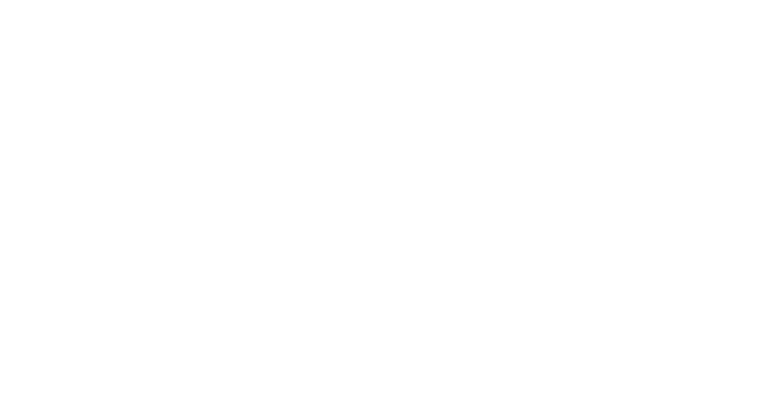
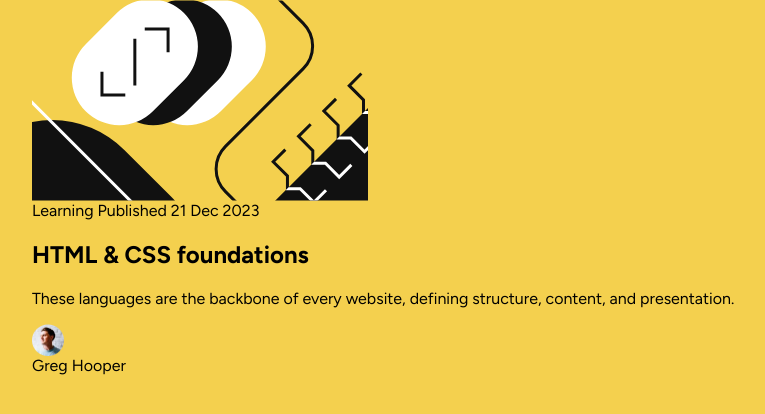
Before and after one commit to yaxery/block-preview-card, a plain HTML site: page index.html in a window 1280 px wide. Shown: the whole page, without its empty margins (8-773 px from the left). Drawn offline with Linux system fonts and the light colour scheme.

Commit message:
Added core markup

```diff
--- a/css/global/reboot.css
+++ b/css/global/reboot.css
@@ -9,6 +9,7 @@ body {
   margin: 0;
   padding: 0;
   font-family: "Figtree", Arial, sans-serif;
+  background-color: #F4D04E;
 }
 
 main {
--- a/css/style.css
+++ b/css/style.css
@@ -0,0 +1,6 @@
+@import "global/reboot.css";
+@import "global/container.css";
+
+
+
+@import "blocks/main-card.css";
--- a/index.html
+++ b/index.html
@@ -15,7 +15,32 @@
 </head>
 
 <body>
-
+  <section class="main">
+    <div class="container">
+      <div class="main-card">
+        <img src="assets/images/illustration-article.svg" alt="main image on blog card" class="main-card__image"
+          width="336" height="200">
+          <div class="main-card__wrapper">
+            <span class="main-card__class">
+              Learning
+            </span>
+            <span class="main-card__date">
+              Published 21 Dec 2023
+            </span>
+            <h1 class="main-card__title">
+              HTML & CSS foundations
+            </h1>
+            <p class="main-card__text">
+              These languages are the backbone of every website, defining structure, content, and presentation.
+            </p>
+          </div>
+          <div class="main-card__description">
+            <img src="assets/images/image-avatar.webp" alt="Avatar of creator" class="main-card__avatar" width="32" height="32">
+            <span class="main-card__name">Greg Hooper</span>
+          </div>
+      </div>
+    </div>
+  </section>
 </body>
 
 </html>
```
Also changed, not shown: css/blocks/main-card.css (added), 1 other file.
